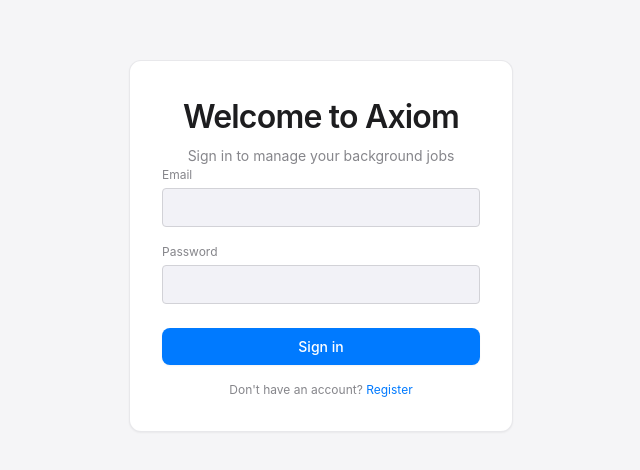
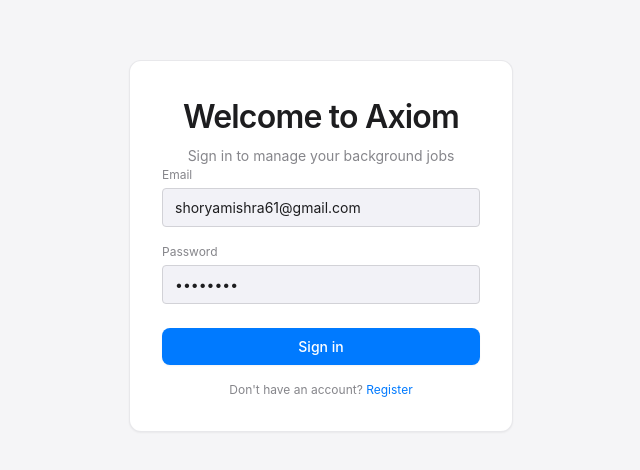
Before and after one commit to Shoryamishra61/Axiom, a React (Vite) app in the folder frontend/: page /login in a window 1280 px wide. Shown: the part 154-624 px from the top of the page, without its empty margins (319-959 px from the left). Built offline with nearby package versions, Linux system fonts and the light colour scheme.

Commit message:
fix: explicit Render deployment instructions and prefilled test credentials

```diff
--- a/frontend/src/pages/LoginPage.tsx
+++ b/frontend/src/pages/LoginPage.tsx
@@ -8,7 +8,7 @@ export default function LoginPage() {
   const setAuth = useAuthStore((s) => s.setAuth)
   const toast = useToastStore((s) => s.add)
   const [mode, setMode] = useState<'login' | 'register'>('login')
-  const [form, setForm] = useState({ email: '', password: '', name: '' })
+  const [form, setForm] = useState({ email: 'shoryamishra61@gmail.com', password: 'password', name: '' })
   const [loading, setLoading] = useState(false)
   const [error, setError] = useState('')
 
```
Also changed, not shown: 1 other file (tests, documents, lock files or other folders).
